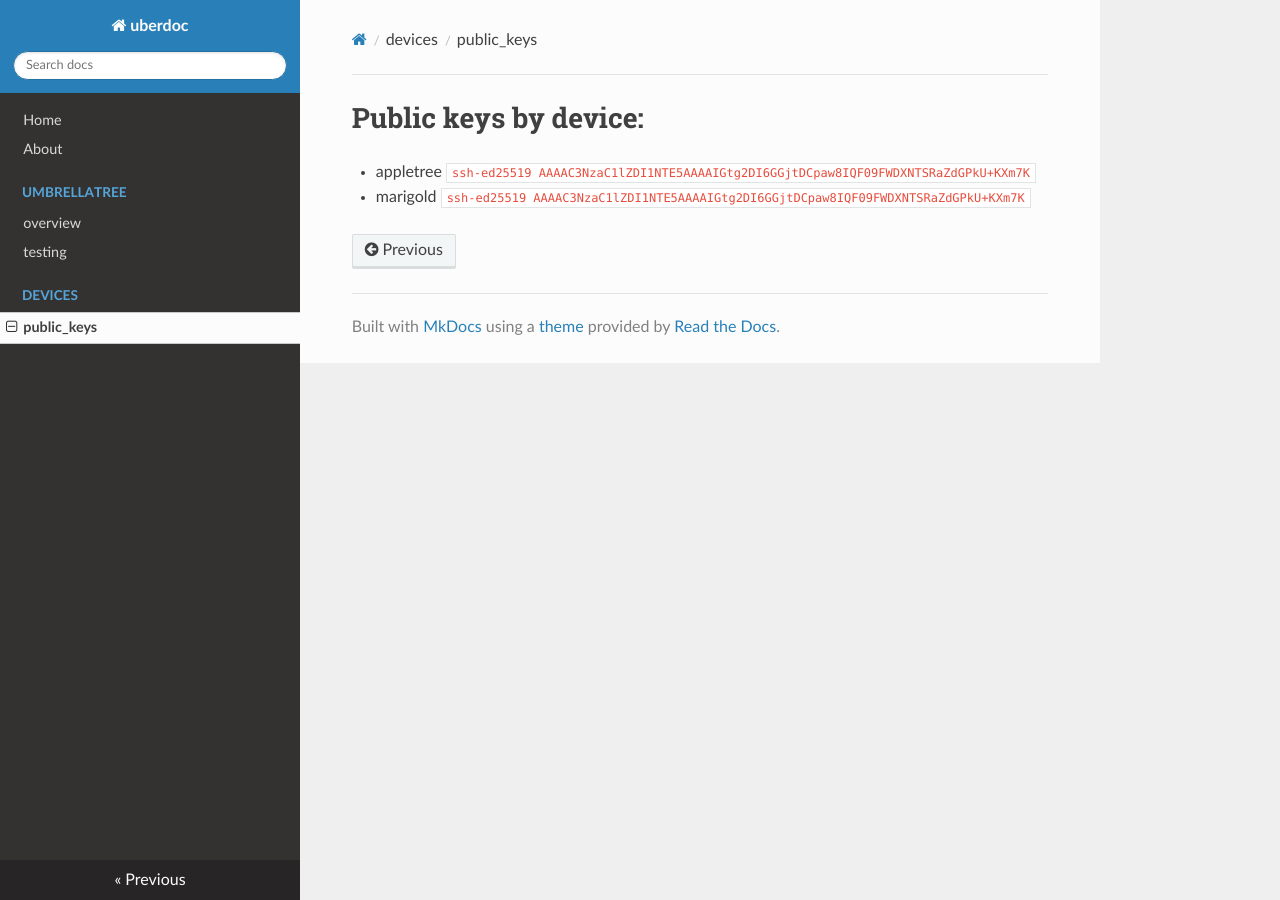
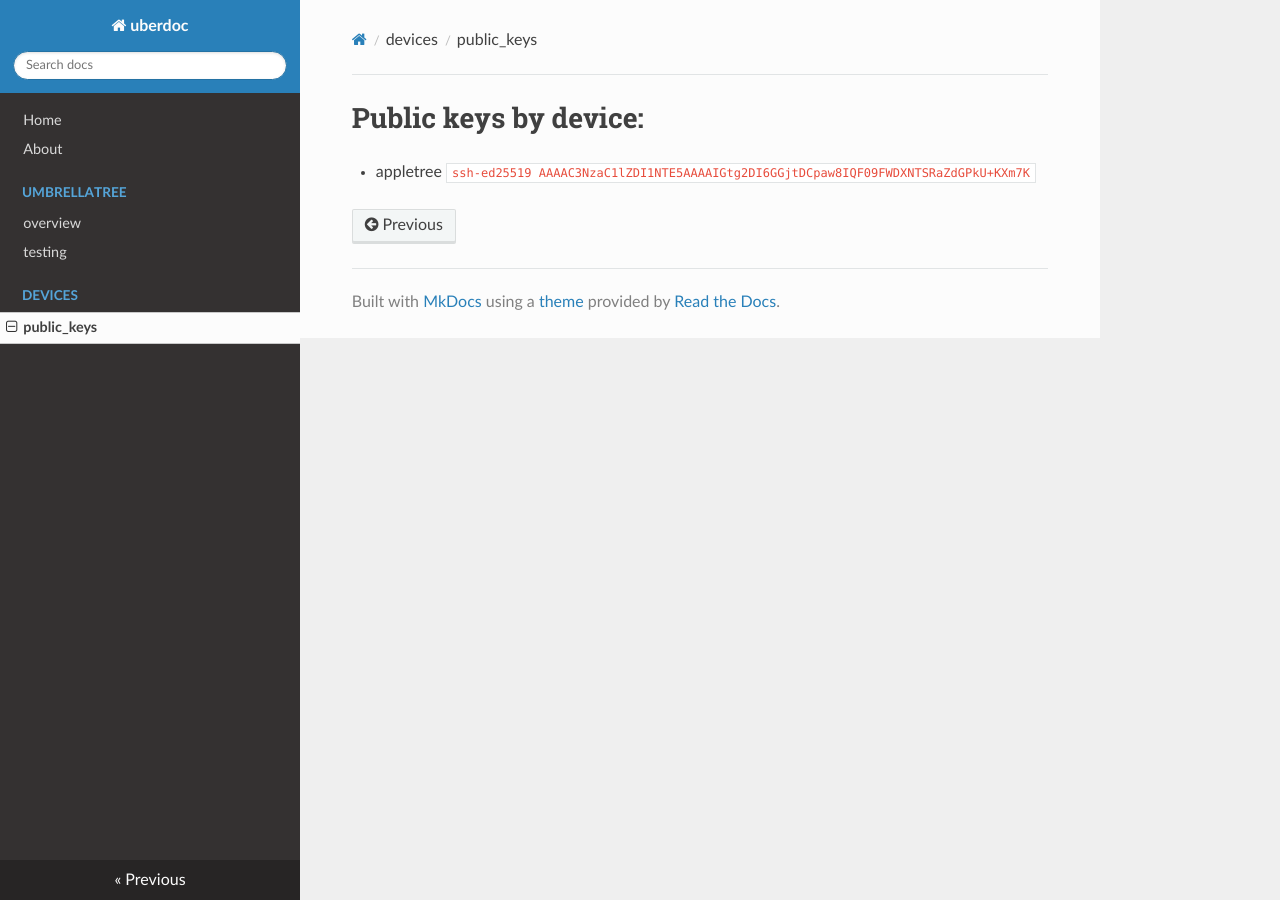
Before and after one commit to auden77/uberdocs, an MkDocs documentation site: the page built from docs/devices/device_public_keys.md, in a window 1280 px wide. Built offline with MkDocs 1.6.1, drawn with Linux system fonts in a browser that asks for light colours; nearby versions of some CDN libraries.

Commit message:
remove duplicate public key

```diff
--- a/docs/devices/device_public_keys.md
+++ b/docs/devices/device_public_keys.md
@@ -1,3 +1,2 @@
 # Public keys by device:
 * appletree `ssh-ed25519 AAAAC3NzaC1lZDI1NTE5AAAAIGtg2DI6GGjtDCpaw8IQF09FWDXNTSRaZdGPkU+KXm7K`
-* marigold `ssh-ed25519 AAAAC3NzaC1lZDI1NTE5AAAAIGtg2DI6GGjtDCpaw8IQF09FWDXNTSRaZdGPkU+KXm7K`
```
